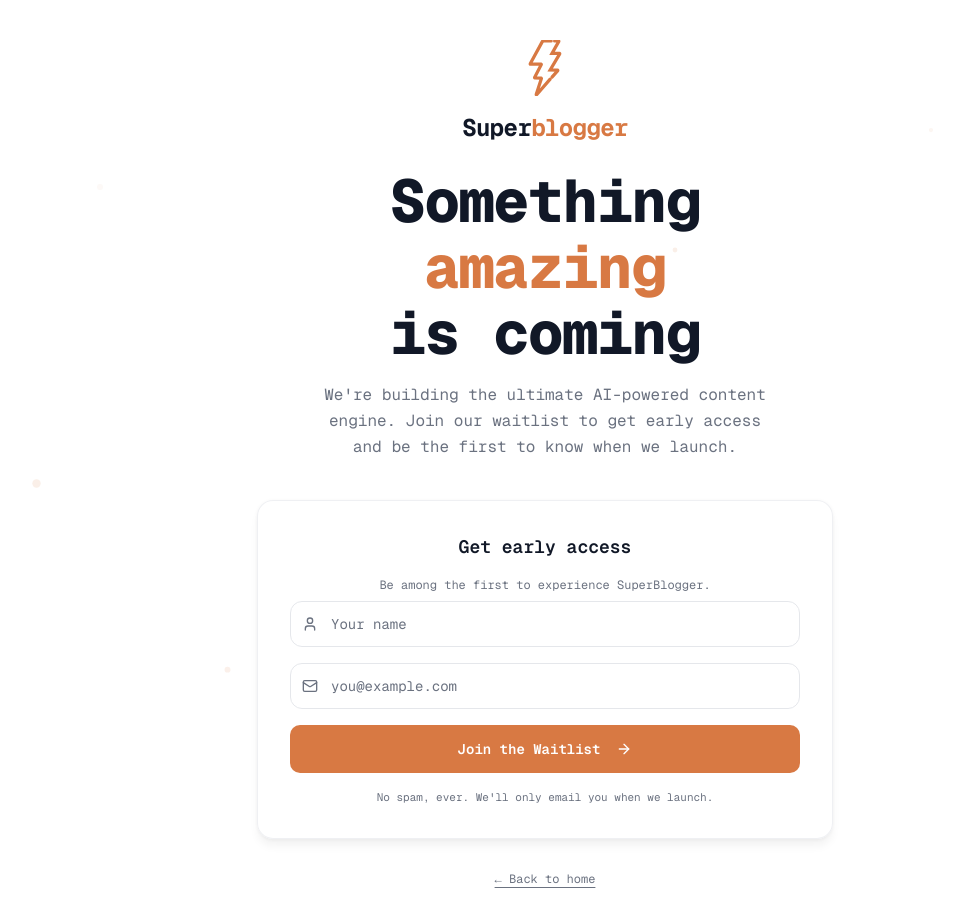
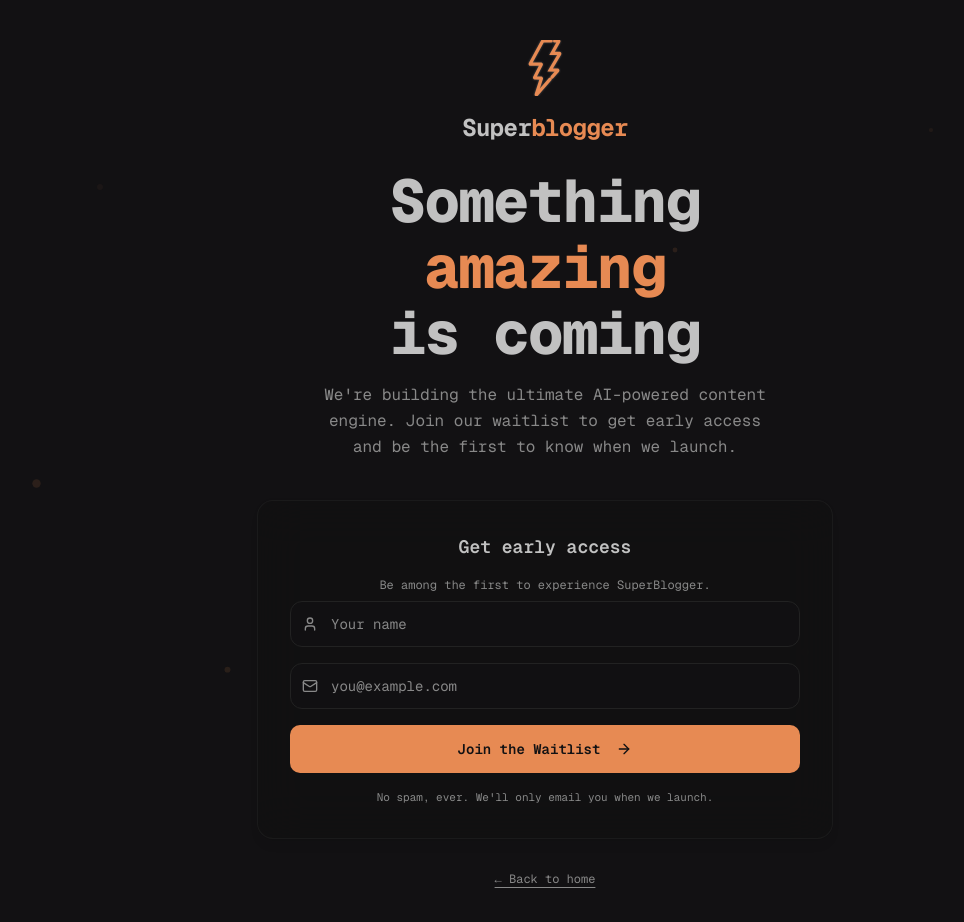
Before and after one commit to ayushsharma74/superblogger-wl, a Next.js app: page / in a window 1280 px wide. Shown: the top 922 px of the page, without its empty margins (95-1059 px from the left). Built offline with nearby package versions, Linux system fonts and the light colour scheme.

Commit message:
dark mode

```diff
--- a/app/layout.tsx
+++ b/app/layout.tsx
@@ -2,6 +2,7 @@
 import { Geist, Geist_Mono } from "next/font/google";
 import "./globals.css";
 import { Toaster } from "sonner";
+import { ThemeProvider } from "@/components/theme-provider"
 
 const geistSans = Geist({
   variable: "--font-geist-sans",
@@ -24,12 +25,20 @@
   children: React.ReactNode;
 }>) {
   return (
-    <html lang="en">
-      <Toaster position="bottom-right" />
+    <html lang="en" suppressHydrationWarning>
+
       <body
         className={`${geistSans.variable} ${geistMono.variable} antialiased`}
       >
+       <Toaster position="bottom-right" />
+         <ThemeProvider
+            attribute="class"
+            defaultTheme="dark"
+            enableSystem
+            disableTransitionOnChange
+          >
         {children}
+        </ThemeProvider>
       </body>
     </html>
   );
--- /dev/null
+++ b/components/theme-provider.tsx
@@ -0,0 +1,11 @@
+"use client"
+
+import * as React from "react"
+import { ThemeProvider as NextThemesProvider } from "next-themes"
+
+export function ThemeProvider({
+  children,
+  ...props
+}: React.ComponentProps<typeof NextThemesProvider>) {
+  return <NextThemesProvider {...props}>{children}</NextThemesProvider>
+}
--- a/package.json
+++ b/package.json
@@ -15,6 +15,7 @@
     "framer-motion": "^12.34.1",
     "lucide-react": "^0.574.0",
     "next": "16.1.6",
+    "next-themes": "^0.4.6",
     "radix-ui": "^1.4.3",
     "react": "19.2.3",
     "react-dom": "19.2.3",
```
Also changed, not shown: 1 other file (tests, documents, lock files or other folders).
